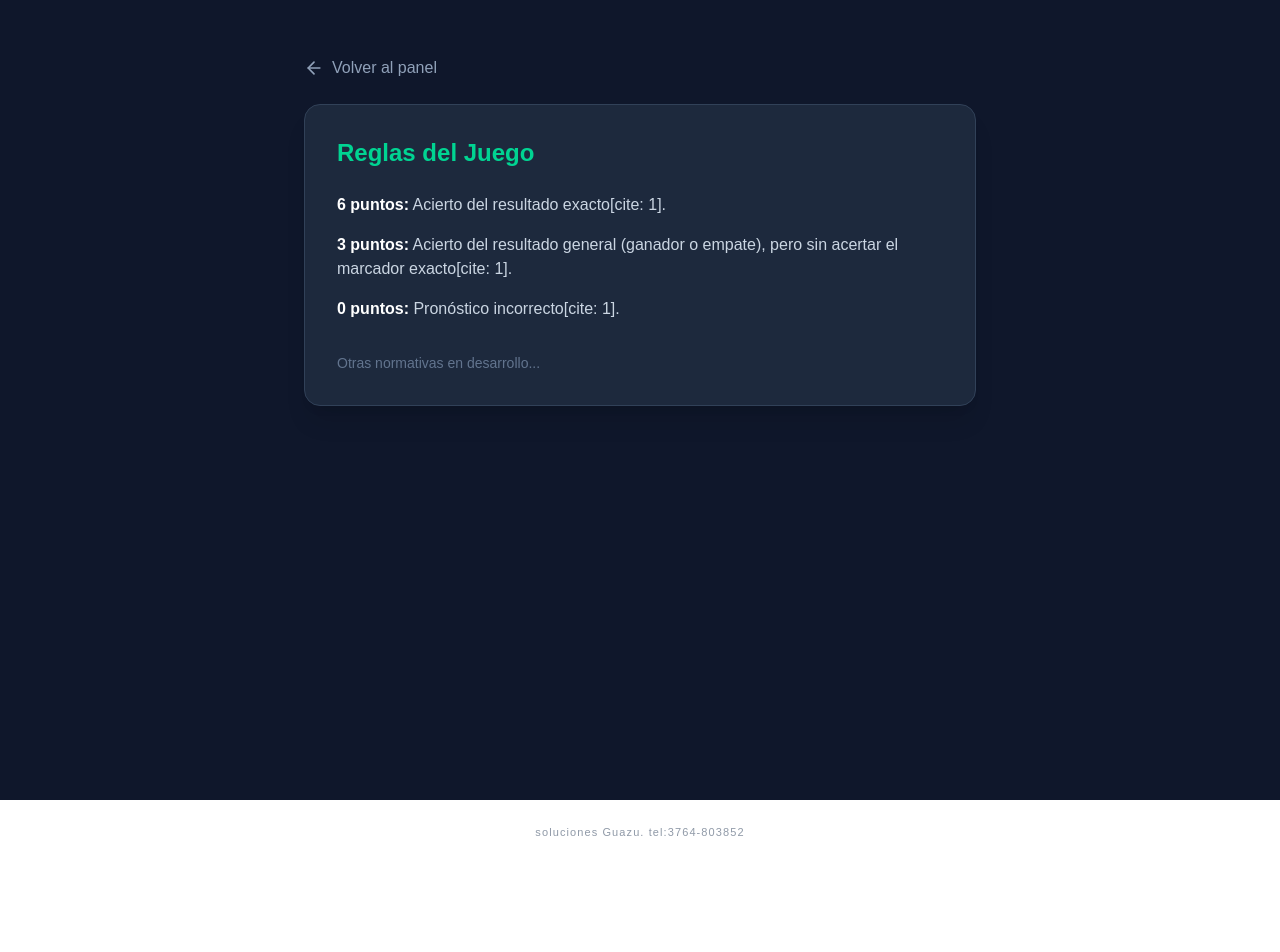
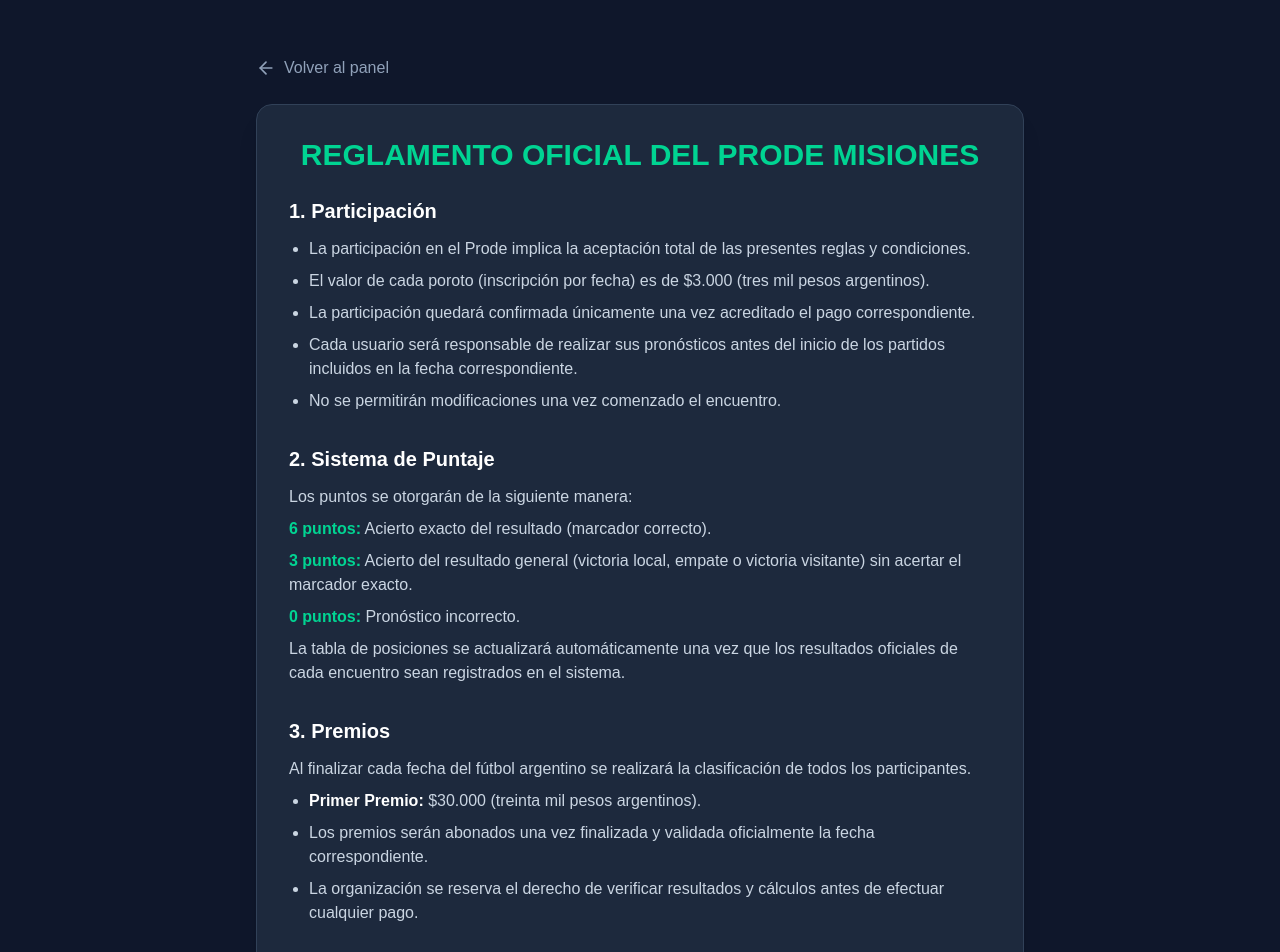
Before and after one commit to solucionesguazu/ProdeMisiones, a Next.js app in the folder prodemisiones/: page /reglas in a window 1280 px wide. Shown: the top 952 px of the page. Before the commit the page ends 865 px from the top, so only its background shows below. Built offline with nearby package versions, Linux system fonts and the light colour scheme.

Commit message:
Actualiza reglamento oficial y añade boton de WhatsApp

```diff
--- a/prodemisiones/src/app/reglas/page.tsx
+++ b/prodemisiones/src/app/reglas/page.tsx
@@ -1,21 +1,127 @@
 import Link from "next/link";
-import { ArrowLeft } from "lucide-react";
+import { ArrowLeft, MessageCircle } from "lucide-react";
 
 export default function Reglas() {
   return (
     <main className="min-h-screen bg-slate-900 text-white p-6 flex flex-col items-center">
-      <div className="w-full max-w-2xl mt-8">
+      <div className="w-full max-w-3xl mt-8 mb-20">
         <Link href="/dashboard" className="inline-flex items-center text-slate-400 hover:text-white mb-6 transition-colors">
           <ArrowLeft className="w-5 h-5 mr-2" /> Volver al panel
         </Link>
-        <div className="bg-slate-800 p-8 rounded-2xl border border-slate-700 shadow-xl">
-          <h1 className="text-2xl font-bold text-emerald-400 mb-6">Reglas del Juego</h1>
-          <ul className="space-y-4 text-slate-300">
-            <li><strong className="text-white">6 puntos:</strong> Acierto del resultado exacto[cite: 1].</li>
-            <li><strong className="text-white">3 puntos:</strong> Acierto del resultado general (ganador o empate), pero sin acertar el marcador exacto[cite: 1].</li>
-            <li><strong className="text-white">0 puntos:</strong> Pronóstico incorrecto[cite: 1].</li>
-          </ul>
-          <p className="mt-8 text-sm text-slate-500">Otras normativas en desarrollo...</p>
+
+        <div className="bg-slate-800 p-8 rounded-2xl border border-slate-700 shadow-xl space-y-8">
+          <h1 className="text-3xl font-extrabold text-emerald-400 mb-6 text-center">
+            REGLAMENTO OFICIAL DEL PRODE MISIONES
+          </h1>
+
+          <section>
+            <h2 className="text-xl font-bold text-white mb-3">1. Participación</h2>
+            <ul className="list-disc pl-5 space-y-2 text-slate-300">
+              <li>La participación en el Prode implica la aceptación total de las presentes reglas y condiciones.</li>
+              <li>El valor de cada poroto (inscripción por fecha) es de $3.000 (tres mil pesos argentinos).</li>
+              <li>La participación quedará confirmada únicamente una vez acreditado el pago correspondiente.</li>
+              <li>Cada usuario será responsable de realizar sus pronósticos antes del inicio de los partidos incluidos en la fecha correspondiente.</li>
+              <li>No se permitirán modificaciones una vez comenzado el encuentro.</li>
+            </ul>
+          </section>
+
+          <section>
+            <h2 className="text-xl font-bold text-white mb-3">2. Sistema de Puntaje</h2>
+            <p className="text-slate-300 mb-2">Los puntos se otorgarán de la siguiente manera:</p>
+            <ul className="list-none space-y-2 text-slate-300">
+              <li><strong className="text-emerald-400">6 puntos:</strong> Acierto exacto del resultado (marcador correcto).</li>
+              <li><strong className="text-emerald-400">3 puntos:</strong> Acierto del resultado general (victoria local, empate o victoria visitante) sin acertar el marcador exacto.</li>
+              <li><strong className="text-emerald-400">0 puntos:</strong> Pronóstico incorrecto.</li>
+            </ul>
+            <p className="text-slate-300 mt-2">La tabla de posiciones se actualizará automáticamente una vez que los resultados oficiales de cada encuentro sean registrados en el sistema.</p>
+          </section>
+
+          <section>
+            <h2 className="text-xl font-bold text-white mb-3">3. Premios</h2>
+            <p className="text-slate-300 mb-2">Al finalizar cada fecha del fútbol argentino se realizará la clasificación de todos los participantes.</p>
+            <ul className="list-disc pl-5 space-y-2 text-slate-300">
+              <li><strong className="text-white">Primer Premio:</strong> $30.000 (treinta mil pesos argentinos).</li>
+              <li>Los premios serán abonados una vez finalizada y validada oficialmente la fecha correspondiente.</li>
+              <li>La organización se reserva el derecho de verificar resultados y cálculos antes de efectuar cualquier pago.</li>
+            </ul>
+          </section>
+
+          <section>
+            <h2 className="text-xl font-bold text-white mb-3">4. Determinación de Ganadores</h2>
+            <p className="text-slate-300 mb-2">Será declarado ganador de la fecha el participante que acumule la mayor cantidad de puntos.</p>
+            <p className="text-slate-300 mb-2 font-semibold">En caso de empate entre dos o más participantes:</p>
+            <ol className="list-decimal pl-5 space-y-2 text-slate-300">
+              <li>Ganará quien haya acertado más resultados exactos.</li>
+              <li>Si persiste el empate, se tendrá en cuenta la cantidad de partidos acertados.</li>
+              <li>Si aún existiera igualdad absoluta, el premio podrá dividirse en partes iguales entre los participantes empatados o resolverse mediante el criterio que la organización informe previamente.</li>
+            </ol>
+            <p className="text-slate-300 mt-2">La decisión final de la organización respecto de los empates será considerada válida y definitiva.</p>
+          </section>
+
+          <section>
+            <h2 className="text-xl font-bold text-white mb-3">5. Resultados Oficiales</h2>
+            <ul className="list-disc pl-5 space-y-2 text-slate-300">
+              <li>Todos los resultados utilizados para el cálculo del puntaje serán los resultados oficiales registrados al finalizar cada partido.</li>
+              <li>La organización tomará como referencia fuentes oficiales y reconocidas del fútbol argentino.</li>
+              <li>Cualquier corrección estadística posterior realizada por medios periodísticos, aplicaciones deportivas o terceros no modificará los puntos ya asignados una vez cerrada la fecha.</li>
+            </ul>
+          </section>
+
+          <section>
+            <h2 className="text-xl font-bold text-white mb-3">6. Partidos con Tiempo Suplementario y Penales</h2>
+            <p className="text-slate-300 mb-2">Para todos los partidos incluidos en el Prode:</p>
+            <ul className="list-disc pl-5 space-y-2 text-slate-300 mb-4">
+              <li>Se tomará como válido el resultado oficial existente al finalizar el encuentro, incluyendo el tiempo suplementario cuando corresponda.</li>
+              <li>En caso de definición por penales, la tanda de penales NO será considerada para el resultado del Prode.</li>
+              <li>El marcador válido será el resultado con el que finalice el partido antes de iniciar la tanda de penales, ya sea a los 90 minutos reglamentarios o a los 120 minutos cuando exista tiempo suplementario.</li>
+            </ul>
+            <p className="text-slate-300 font-semibold mb-2">Ejemplos:</p>
+            <ul className="list-disc pl-5 space-y-2 text-slate-300">
+              <li>Si un partido termina 1-1 y luego un equipo gana por penales, el resultado válido para el Prode será 1-1.</li>
+              <li>Si un partido finaliza 2-2 tras el tiempo suplementario y posteriormente se define por penales, el resultado válido para el Prode será 2-2.</li>
+            </ul>
+          </section>
+
+          <section>
+            <h2 className="text-xl font-bold text-white mb-3">7. Conducta y Transparencia</h2>
+            <p className="text-slate-300 space-y-2">
+              La organización se compromete a administrar el Prode de manera transparente, objetiva y equitativa para todos los participantes. No se admitirán reclamos basados en interpretaciones personales de las reglas. Cualquier situación no contemplada expresamente será resuelta por la organización de acuerdo con criterios de buena fe y transparencia.
+            </p>
+          </section>
+
+          <section>
+            <h2 className="text-xl font-bold text-white mb-3">8. Deslinde de Responsabilidad</h2>
+            <p className="text-slate-300 mb-2">
+              La organización actúa exclusivamente como administradora del juego de pronósticos deportivos. La participación es voluntaria y cada participante acepta las reglas aquí publicadas. La organización no será responsable por:
+            </p>
+            <ul className="list-disc pl-5 space-y-2 text-slate-300 mb-4">
+              <li>Errores de conexión a internet.</li>
+              <li>Fallas del sistema o del dispositivo utilizado por el participante.</li>
+              <li>Cargas de pronósticos incompletas o realizadas fuera de término.</li>
+              <li>Problemas ocasionados por terceros, proveedores de internet o plataformas externas.</li>
+              <li>Suspensiones, aplazamientos o cancelaciones de partidos por causas ajenas a la organización.</li>
+            </ul>
+            <p className="text-slate-300">
+              Asimismo, la organización se reserva el derecho de modificar, suspender o cancelar cualquier fecha del Prode ante situaciones extraordinarias que pudieran afectar el correcto desarrollo de la competencia. La participación en el Prode implica la aceptación plena de estas condiciones.
+            </p>
+          </section>
+
+          <div className="border-t border-slate-700 pt-8 text-center">
+            <p className="text-red-400 font-bold uppercase tracking-wider mb-6 text-sm">
+              ¡Jugar compulsivamente es perjudicial para la Salud!
+            </p>
+
+            <h3 className="text-lg font-bold text-white mb-4">Dudas y consultas:</h3>
+            <a
+              href="https://wa.me/5493764803852?text=Hola,%20te%20comunicaste%20con%20el%20centro%20de%20asistencia%20de%20PRODE%20MISIONES,%20d%C3%A9janos%20tu%20consulta%20y%20te%20responderemos%20a%20la%20brevedad"
+              target="_blank"
+              rel="noopener noreferrer"
+              className="inline-flex items-center justify-center gap-2 bg-[#25D366] hover:bg-[#1ebe57] text-white font-bold py-3 px-6 rounded-xl transition-colors shadow-lg w-full sm:w-auto"
+            >
+              <MessageCircle className="w-6 h-6" />
+              Contactar por WhatsApp
+            </a>
+          </div>
         </div>
       </div>
     </main>
```
